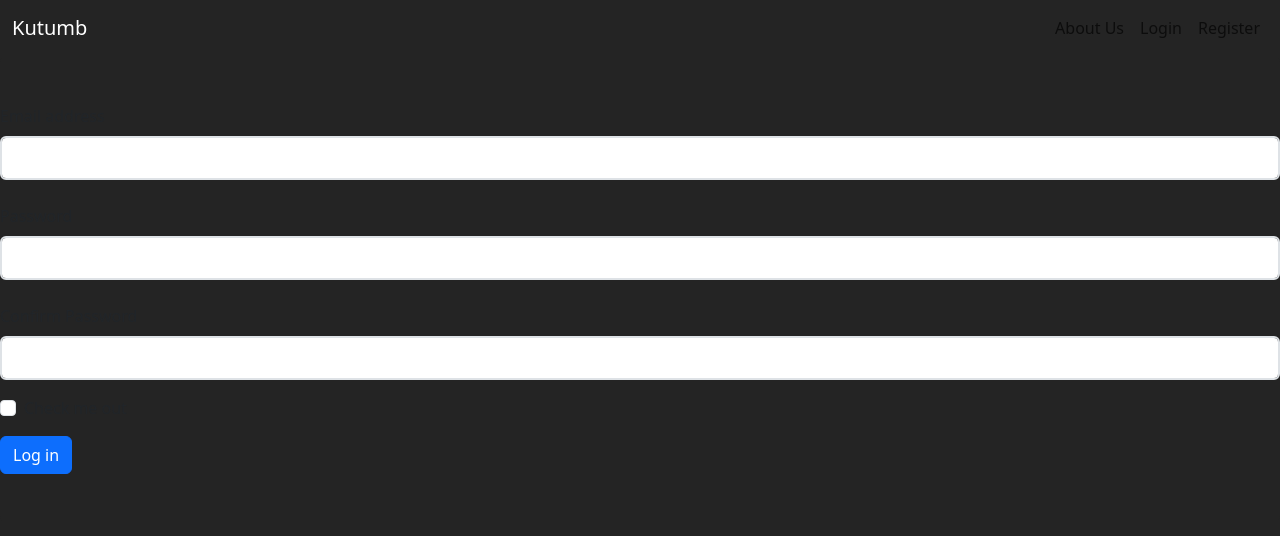
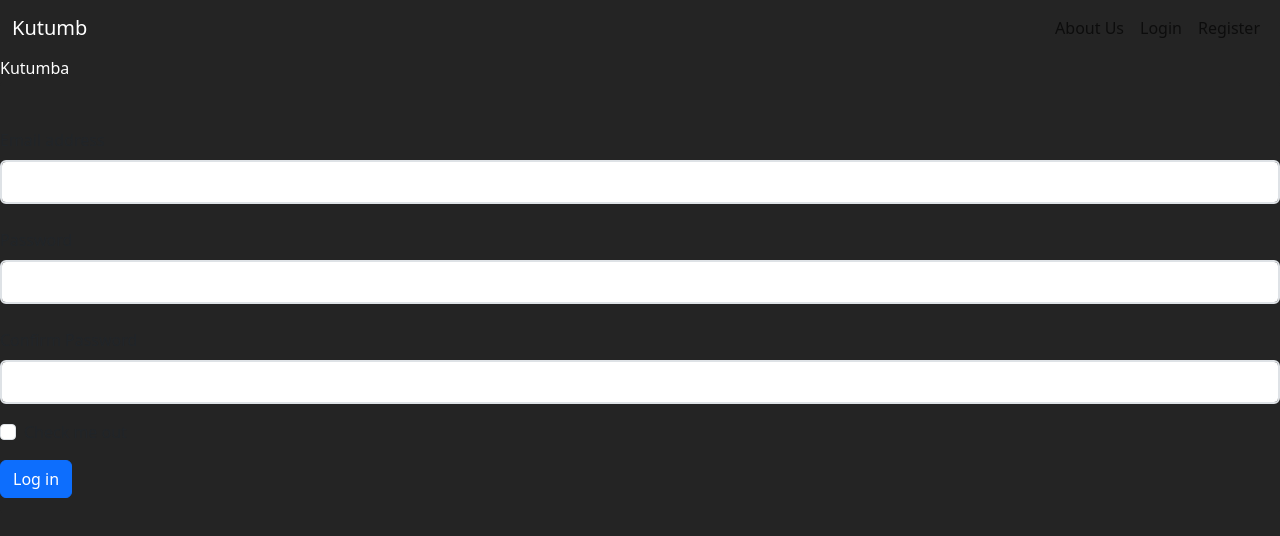
Before and after one commit to PJiyush/Kutumba, a React (Vite) app in the folder frontend/: page /register in a window 1280 px wide. Shown: the top 536 px of the page. Built offline with nearby package versions, Linux system fonts and the light colour scheme.

Commit message:
did some minor changes in frontend

```diff
--- a/frontend/src/components/Form.tsx
+++ b/frontend/src/components/Form.tsx
@@ -1,6 +1,7 @@
 import React from 'react'
 import { useState } from 'react'
 import Navbar from './Navbar'
+import Kutumba from './Kutumba'
 function Form() {
     const [email, setEmail] = useState('')
     const [password, setPassword] = useState('')
@@ -13,7 +14,10 @@ function Form() {
     return (
         <>
         <Navbar/>
-        <div className='flex justify-center mt-36'>
+        <div className='flex justify-center mt-12 animate-pulse' >
+                <Kutumba/>
+        </div>
+        <div className='flex justify-center mt-12'>
             <form className=' w-4/12  border-solid bg-pink-400 px-10 rounded py-5' onSubmit={handleSubmit} >
                 <div className="mb-3  bg-pink-400">
                     <label htmlFor="exampleInputEmail1" className="form-label  bg-pink-400 text-2xl cursor-pointer">Email address</label>
--- a/frontend/src/components/Home.tsx
+++ b/frontend/src/components/Home.tsx
@@ -6,7 +6,9 @@ function Home() {
     return (
         <div>
             <Navbar/>
-            <Kutumba/>
+            <div className='flex justify-center mt-52 animate-pulse' >
+                <Kutumba/>
+            </div>
         </div>
     )
 }
--- a/frontend/src/components/Kutumba.tsx
+++ b/frontend/src/components/Kutumba.tsx
@@ -1,8 +1,7 @@
 import React from 'react'
-
 function Kutumba() {
     return (
-        <div className='text-white font-mono text-8xl'   >Kutumba</div>
+        <div className='text-white font-mono text-8xl '>Kutumba</div>
     )
 }
 
--- a/frontend/src/components/RegisterForm.tsx
+++ b/frontend/src/components/RegisterForm.tsx
@@ -1,6 +1,7 @@
 import React from 'react'
 import { useState } from 'react'
 import Navbar from './Navbar'
+import Kutumba from './Kutumba'
 
 function RegisterForm() {
     const [email, setEmail] = useState('')
@@ -25,8 +26,11 @@ function RegisterForm() {
     return (
         <>
         <Navbar/>
-        <div className='flex justify-center mt-28'>
-            <form className=' w-4/12  border-solid bg-pink-400 px-10 rounded py-5' onSubmit={handleSubmit} >
+        <div className='flex justify-center mt-6 animate-pulse' >
+                <Kutumba/>
+        </div>
+        <div className='flex justify-center mt-6 '>
+            <form className=' w-4/12  border-solid bg-pink-400 px-10 rounded pt-5 pb-3' onSubmit={handleSubmit} >
                 <div className="mb-3  bg-pink-400">
                     <label htmlFor="exampleInputEmail1" className="form-label  bg-pink-400 text-2xl cursor-pointer">Email address</label>
                     <input type="email" className="border-2 bg-pink-200 text-gray-700 rounded-lg px-4 py-2  focus:outline-none form-control" id="exampleInputEmail1" aria-describedby="emailHelp" value={email} onChange={(e)=>setEmail(e.target.value)} />
@@ -51,7 +55,7 @@ function RegisterForm() {
                     {/* here login with google will come */}
 
                 </div>
-                <button type="submit" className="btn btn-primary bg-blue-600 flex mx-auto h-12 w-24  "><p className='text-xl bg-transparent flex mx-auto '>Log in</p></button>
+                <button type="submit" className="btn btn-primary bg-blue-600 flex mx-auto h-12 w-24 -mt-6 "><p className='text-xl bg-transparent flex mx-auto '>Log in</p></button>
             </form>
         </div>
         </>
```
Also changed, not shown: frontend/.eslintrc.cjs.
